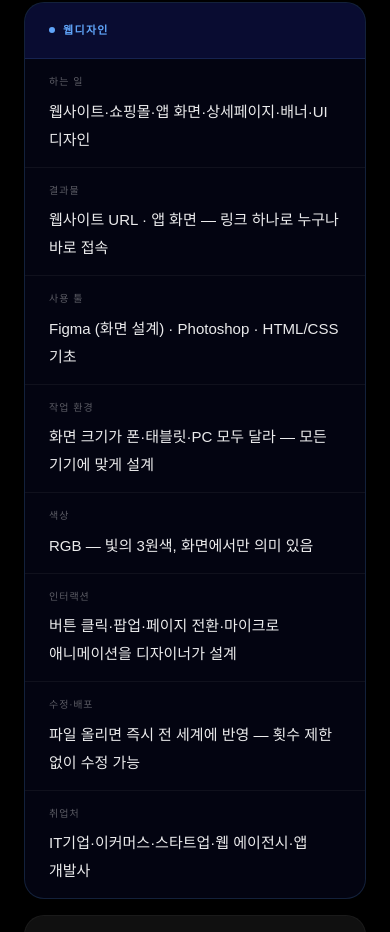
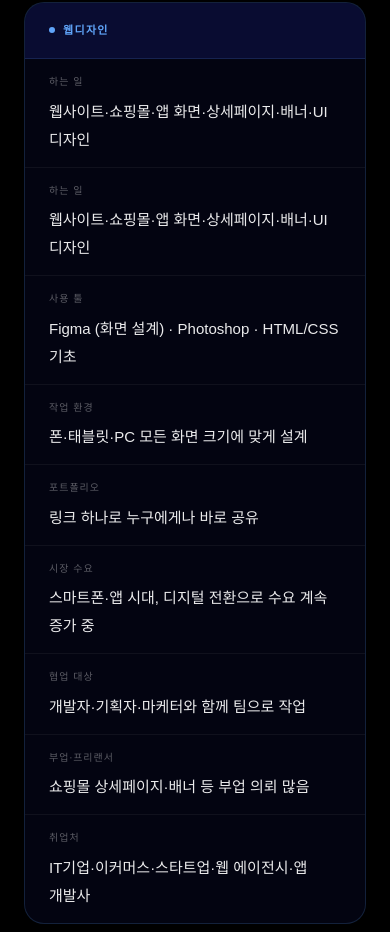
Before and after one commit to naweatmik/Web, a React (Vite) app: page /#/ in a window 390 px wide. Shown: the part 2846-3778 px from the top of the page. Built offline with nearby package versions, Linux system fonts and the light colour scheme; no server answers; the database is empty; a web font is replaced by a local one.

Commit message:
fix: 비교표 항목 개선 및 footer CTA 모바일 레이아웃 수정
- 비교표: 결과물·색상·인터랙션·수정배포 → 포트폴리오·시장수요·협업대상·부업프리랜서로 교체
- footer-cta: 모바일에서 SVG 오른쪽 끝 배치 (flex-direction row)

```diff
--- a/src/components/Footer.css
+++ b/src/components/Footer.css
@@ -16,8 +16,8 @@
 
 /* CTA 카드 */
 .footer-cta {
-  flex-direction: column;
-  align-items: flex-start !important;
+  flex-direction: row;
+  align-items: center !important;
   gap: 16px;
   padding: 28px 24px !important;
   background: #fff;
--- a/src/data/content.js
+++ b/src/data/content.js
@@ -33,13 +33,14 @@ export const aboutCourse = {
     subtitle: '어떤 작업을 하는지 비교해보세요',
     rows: [
       { aspect: '하는 일',    web: '웹사이트·쇼핑몰·앱 화면·상세페이지·배너·UI 디자인',           print: '책·잡지·브로슈어·포스터·명함·패키지 레이아웃 디자인' },
-      { aspect: '결과물',     web: '웹사이트 URL · 앱 화면 — 링크 하나로 누구나 바로 접속',      print: '인쇄된 종이 실물 · PDF 파일 — 배포하려면 인쇄하거나 파일 전달' },
-      { aspect: '사용 툴',    web: 'Figma (화면 설계) · Photoshop · HTML/CSS 기초',             print: 'InDesign (편집·조판) · Illustrator · Photoshop' },
-      { aspect: '작업 환경',  web: '화면 크기가 폰·태블릿·PC 모두 달라 — 모든 기기에 맞게 설계',  print: 'A4·B5 등 종이 규격에 맞춰 고정된 크기로 설계' },
-      { aspect: '색상',       web: 'RGB — 빛의 3원색, 화면에서만 의미 있음',                     print: 'CMYK — 잉크 4색, 실제 인쇄 결과물이 기준' },
-      { aspect: '인터랙션',   web: '버튼 클릭·팝업·페이지 전환·마이크로 애니메이션을 디자이너가 설계', print: '인터랙션 없음 — 이미지와 텍스트 배치가 전부' },
-      { aspect: '수정·배포',  web: '파일 올리면 즉시 전 세계에 반영 — 횟수 제한 없이 수정 가능', print: '수정하면 다시 인쇄해야 함 — 비용 발생, 배포된 것은 회수 불가' },
-      { aspect: '취업처',     web: 'IT기업·이커머스·스타트업·웹 에이전시·앱 개발사',              print: '출판사·광고대행사·인쇄소·패키지 디자인 스튜디오' },
+      { aspect: '하는 일',      web: '웹사이트·쇼핑몰·앱 화면·상세페이지·배너·UI 디자인',        print: '책·잡지·브로슈어·포스터·명함·패키지 레이아웃 디자인' },
+      { aspect: '사용 툴',      web: 'Figma (화면 설계) · Photoshop · HTML/CSS 기초',           print: 'InDesign (편집·조판) · Illustrator · Photoshop' },
+      { aspect: '작업 환경',    web: '폰·태블릿·PC 모든 화면 크기에 맞게 설계',                  print: 'A4·B5 등 종이 규격에 맞춰 고정된 크기로 설계' },
+      { aspect: '포트폴리오',   web: '링크 하나로 누구에게나 바로 공유',                          print: 'PDF 파일 또는 인쇄물로 제출' },
+      { aspect: '시장 수요',    web: '스마트폰·앱 시대, 디지털 전환으로 수요 계속 증가 중',        print: '인쇄 매체 감소로 수요가 줄어드는 추세' },
+      { aspect: '협업 대상',    web: '개발자·기획자·마케터와 함께 팀으로 작업',                   print: '편집장·작가·인쇄소와 작업' },
+      { aspect: '부업·프리랜서', web: '쇼핑몰 상세페이지·배너 등 부업 의뢰 많음',                 print: '프리랜서 물량 적고 단가 낮음' },
+      { aspect: '취업처',       web: 'IT기업·이커머스·스타트업·웹 에이전시·앱 개발사',            print: '출판사·광고대행사·인쇄소·패키지 디자인 스튜디오' },
     ],
   },
 }
```
